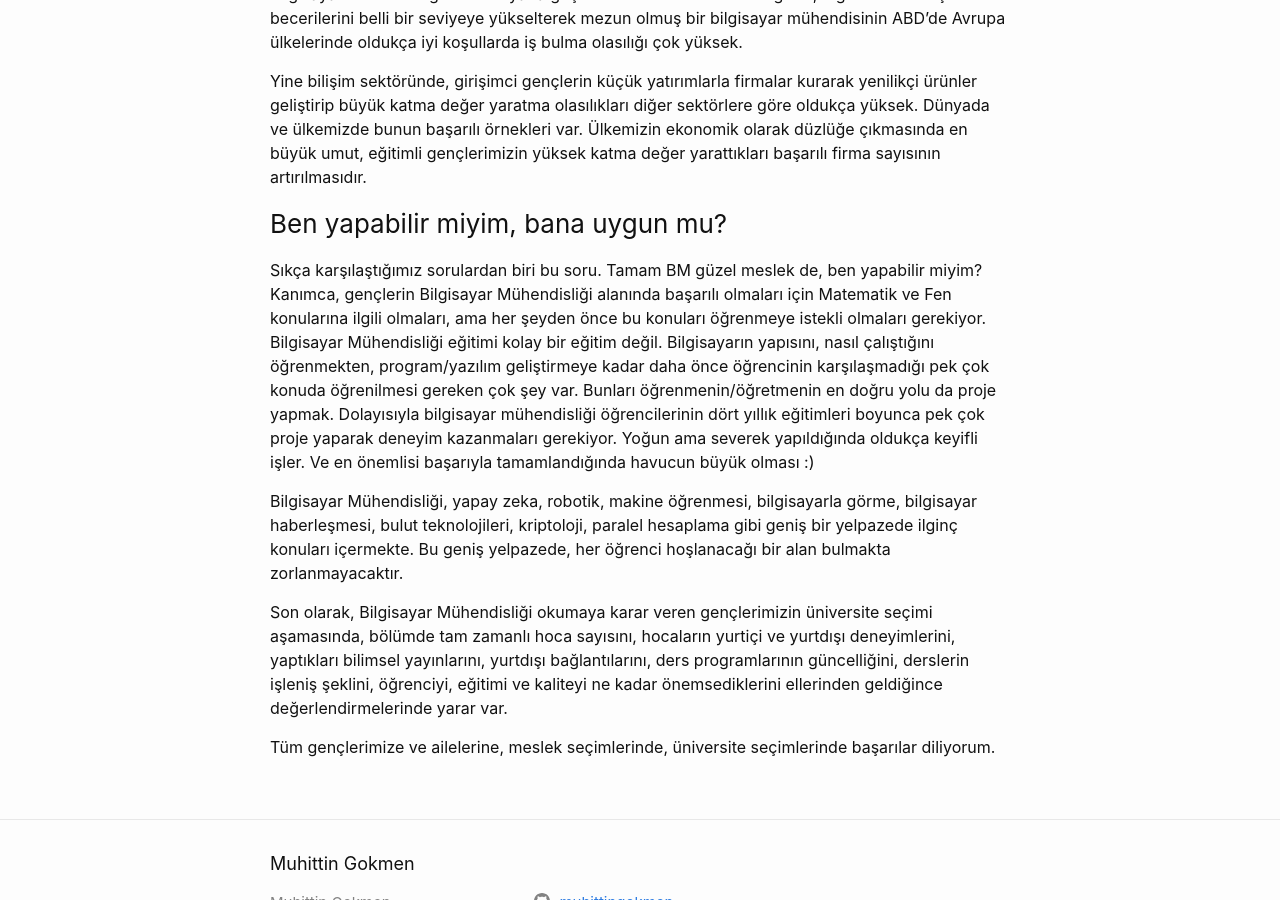
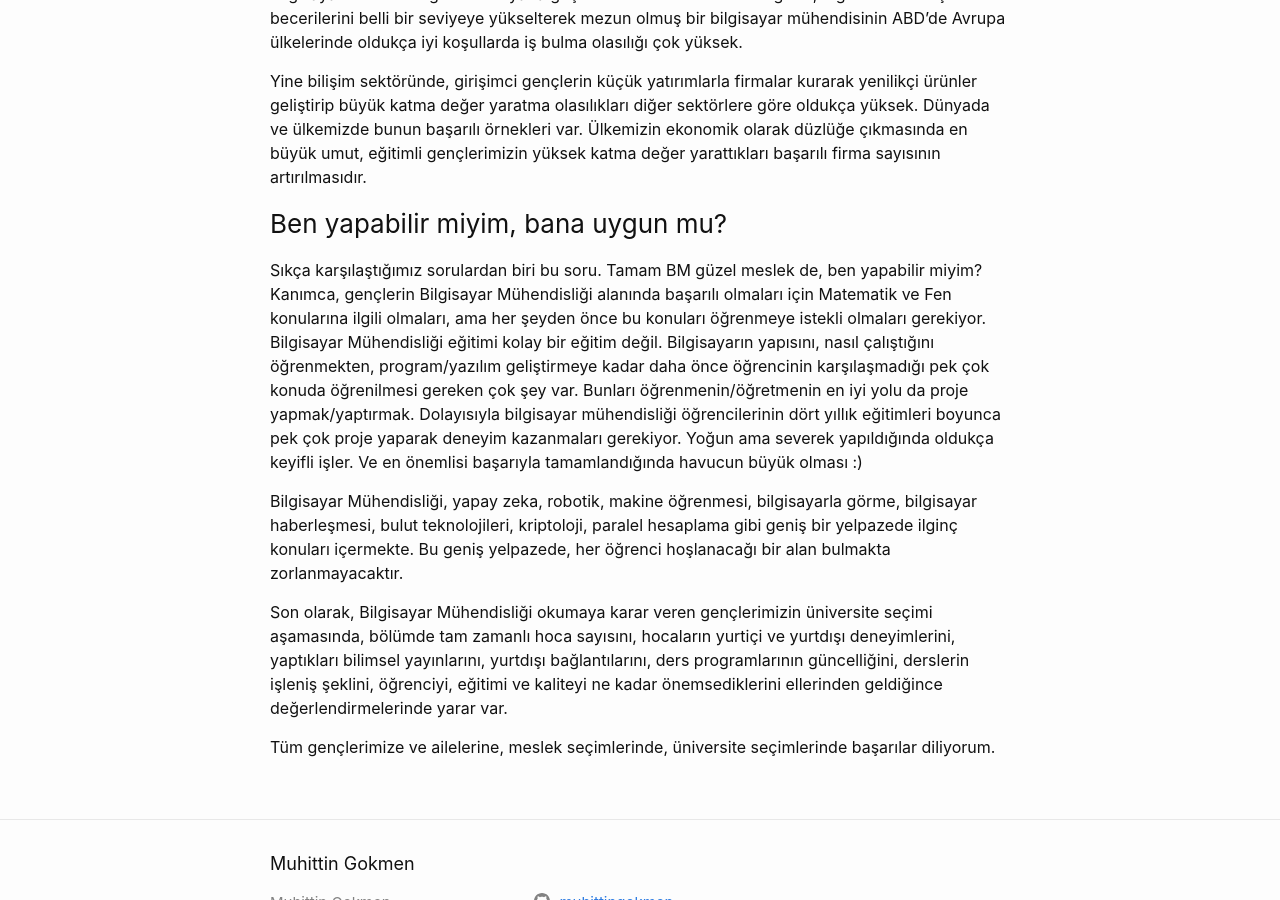
Before and after one commit to muhittingokmen/muhittingokmen.github.io, a Jekyll site: the page built from _posts/2018-08-14-Neden-Bilgisayar-Muhendisligi.markdown, in a window 1280 px wide and 900 px high, scrolled down 770 px. Built offline with Jekyll 4.4.1, drawn with Linux system fonts in a browser that asks for light colours.

Commit message:
Update 2018-08-14-Neden-Bilgisayar-Muhendisligi.markdown

```diff
--- a/_posts/2018-08-14-Neden-Bilgisayar-Muhendisligi.markdown
+++ b/_posts/2018-08-14-Neden-Bilgisayar-Muhendisligi.markdown
@@ -26,7 +26,7 @@ Yine bilişim sektöründe, girişimci gençlerin küçük yatırımlarla firmal
 
 ### Ben yapabilir miyim, bana uygun mu?
 Sıkça karşılaştığımız sorulardan biri bu soru. Tamam BM güzel meslek de, ben yapabilir miyim?
-Kanımca, gençlerin Bilgisayar Mühendisliği alanında  başarılı olmaları için Matematik ve Fen konularına ilgili olmaları, ama her şeyden önce bu konuları öğrenmeye istekli olmaları gerekiyor. Bilgisayar Mühendisliği eğitimi kolay bir eğitim değil. Bilgisayarın yapısını, nasıl çalıştığını öğrenmekten, program/yazılım geliştirmeye kadar daha önce öğrencinin karşılaşmadığı pek çok konuda öğrenilmesi gereken çok şey var. Bunları öğrenmenin/öğretmenin en doğru yolu da proje yapmak. Dolayısıyla bilgisayar mühendisliği öğrencilerinin dört yıllık eğitimleri boyunca pek çok proje yaparak deneyim kazanmaları gerekiyor. Yoğun ama severek yapıldığında oldukça keyifli işler. Ve en önemlisi başarıyla tamamlandığında havucun büyük olması :)
+Kanımca, gençlerin Bilgisayar Mühendisliği alanında  başarılı olmaları için Matematik ve Fen konularına ilgili olmaları, ama her şeyden önce bu konuları öğrenmeye istekli olmaları gerekiyor. Bilgisayar Mühendisliği eğitimi kolay bir eğitim değil. Bilgisayarın yapısını, nasıl çalıştığını öğrenmekten, program/yazılım geliştirmeye kadar daha önce öğrencinin karşılaşmadığı pek çok konuda öğrenilmesi gereken çok şey var. Bunları öğrenmenin/öğretmenin en iyi yolu da proje yapmak/yaptırmak. Dolayısıyla bilgisayar mühendisliği öğrencilerinin dört yıllık eğitimleri boyunca pek çok proje yaparak deneyim kazanmaları gerekiyor. Yoğun ama severek yapıldığında oldukça keyifli işler. Ve en önemlisi başarıyla tamamlandığında havucun büyük olması :)
 
 Bilgisayar Mühendisliği, yapay zeka, robotik, makine öğrenmesi, bilgisayarla görme, bilgisayar haberleşmesi, bulut teknolojileri, kriptoloji, paralel hesaplama gibi geniş bir yelpazede ilginç konuları içermekte. Bu geniş yelpazede, her öğrenci hoşlanacağı bir alan bulmakta zorlanmayacaktır.
 
```
